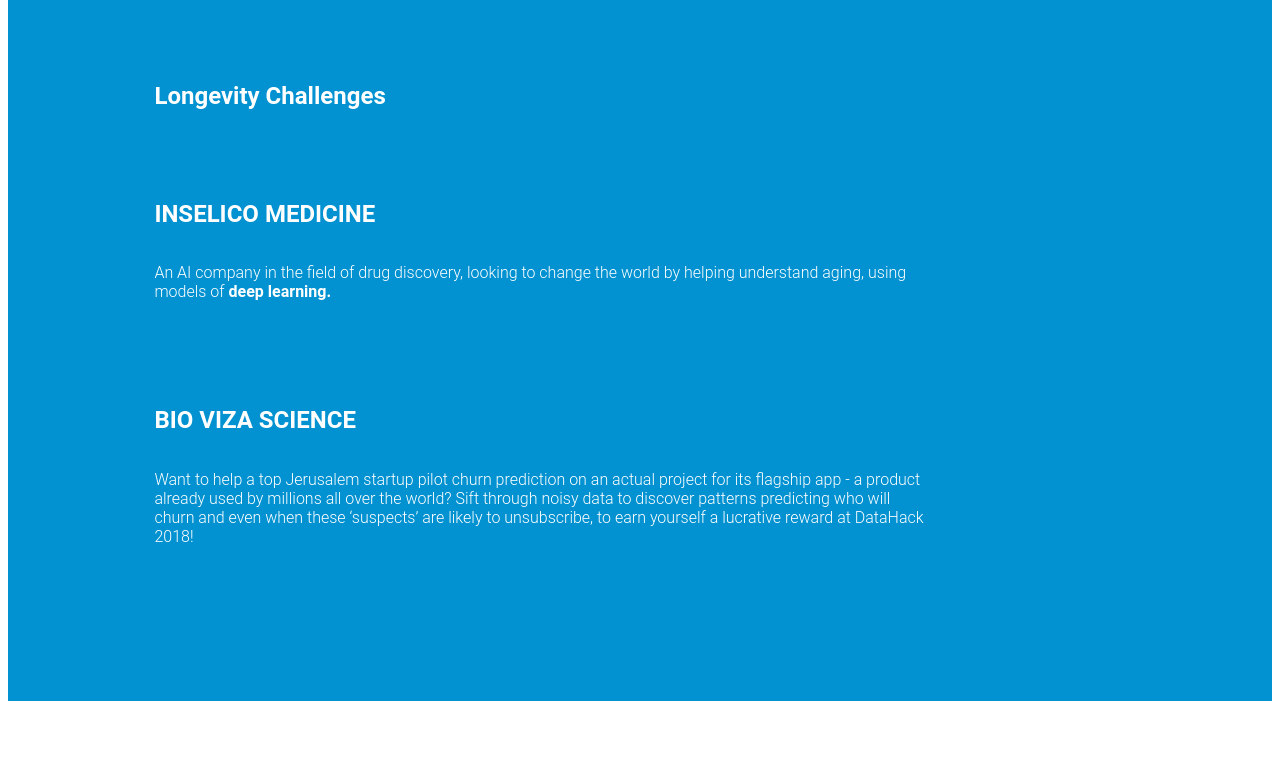
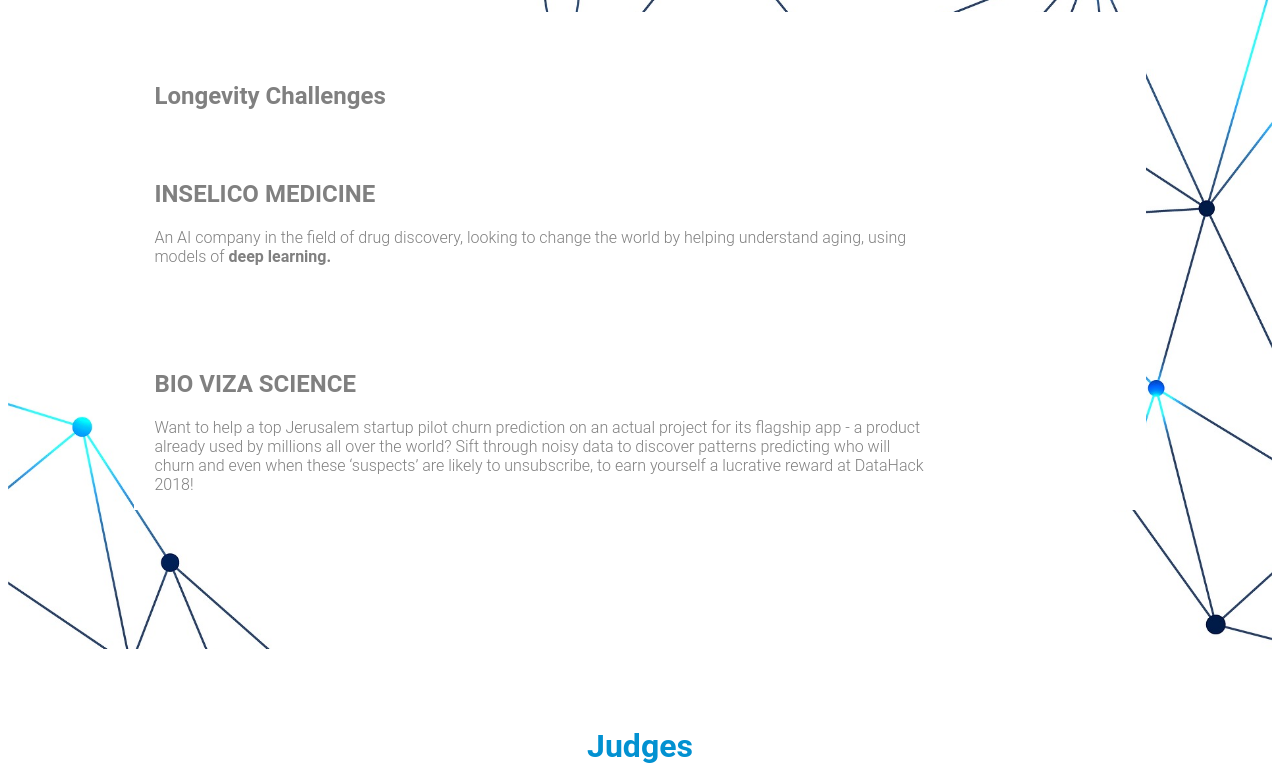
Before and after one commit to gilmarom/longevity, an Angular app: page / in a window 1280 px wide. Shown: the part 1180-1963 px from the top of the page. Built offline with nearby package versions, Linux system fonts and the light colour scheme.

Commit message:
challanges

```diff
--- a/src/app/app.component.css
+++ b/src/app/app.component.css
@@ -23,7 +23,7 @@
 }
 
 form{
-  margin-bottom: 100px;
+
 }
 
 h1.main-text{
@@ -125,7 +125,7 @@
     font-size: 16px;
   }
   #home > img.bnw{
-    height: 250px;
+    height: 225px;
     width: 100%;
 
   }
@@ -745,7 +745,7 @@
   position: fixed;
   top:75%;
   left:48%;
-  background:gray;
+  background:#0291D1;
   z-index: 1;
   width: 4em;
   height: 4em;
@@ -754,7 +754,7 @@
   margin-top: 5em;
   margin-bottom: 5em;
   cursor: pointer;
-  border: 1em solid gray;
+  border: 1em solid #0291D1;
       font-family: 'Roboto', sans-serif;
 
 }
@@ -782,7 +782,7 @@
   border-top-right-radius: 0.5em;
   border-bottom-right-radius: 0.5em;
   transition: all 1s;
-  background:gray;
+  background:#0291D1;
   opacity: 0;
   z-index: -1;
 }
@@ -851,7 +851,7 @@
   transform: rotate(0deg) translateY(-1em);
 }
 .menu li:hover {
-  background: #0291D1;
+  background: gray;
   z-index: 10;
 }
 
--- a/src/app/app.component.html
+++ b/src/app/app.component.html
@@ -70,28 +70,31 @@
       </div>
    </div>
 </div>
-<div id="challenges" class="class-section challnges">
+<div id="challenges" class="class-section challnges" style="background-image: url('/assets/challange.jpg');">
    <div class="wrap-2 a">
-      <div class="left-1" >
-         <h2 style="color:white;">Longevity Challenges<br/></h2>
-         <div>
-            <h2 style="color:white;">INSELICO MEDICINE</h2>
-         </div>
+      <div class="left-1" style="background-color:white;" >
+           <div style="z-index:1;">
+         <h2 style="text-align:left;">Longevity Challenges<br/></h2>
+
+         <div >
+            <h2 style="text-align:left;">INSELICO MEDICINE</h2>
+         </div >
          <!--<img src="https://uploads-ssl.webflow.com/5b643ff570084d2e83ea14a7/5b7d95341edba4585fd75779_inovizz.png" width="178" alt="" class="customers-logo"/>-->
-         <p >An AI company in the field of drug discovery, looking to change the world by helping understand aging, using models of <strong>deep learning.</strong> </p>
+         <p  style=" color:gray;">An AI company in the field of drug discovery, looking to change the world by helping understand aging, using models of <strong>deep learning.</strong> </p>
          <br>
          <div >
-            <h2 style="color:white;">BIO VIZA SCIENCE</h2>
+            <h2 style="text-align:left;">BIO VIZA SCIENCE</h2>
          </div>
          <!--<img src="https://uploads-ssl.webflow.com/5b643ff570084d2e83ea14a7/5b7d95246f0029829fd94da0_lr.png" width="233" alt="" class="customers-logo"/>-->
-         <p class="bold-text">Want to help a top Jerusalem startup pilot churn prediction on an actual project for its flagship app - a product already used by millions all over the world? Sift through noisy data to discover patterns predicting who will churn and even when these ‘suspects’ are likely to unsubscribe, to earn yourself a lucrative reward at DataHack 2018!</p>
+         <p class="bold-text" style="color:gray;">Want to help a top Jerusalem startup pilot churn prediction on an actual project for its flagship app - a product already used by millions all over the world? Sift through noisy data to discover patterns predicting who will churn and even when these ‘suspects’ are likely to unsubscribe, to earn yourself a lucrative reward at DataHack 2018!</p>
+   </div>
       </div>
    </div>
 </div>
 <div id="profile">
    <br><br><br>
    <div>
-      <h1 style="text-align:center; color:#5DBCD2"><strong>Judges</strong></h1>
+      <h1 style="text-align:center; color:#0291D1"><strong>Judges</strong></h1>
    </div>
    <br>
    <div class="row"  >
```
Also changed, not shown: src/assets/challange.jpg (added).
